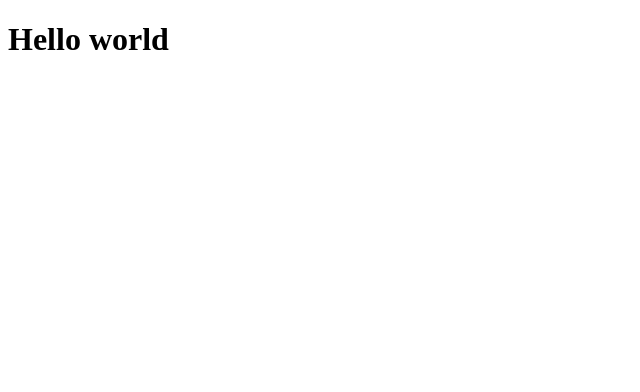
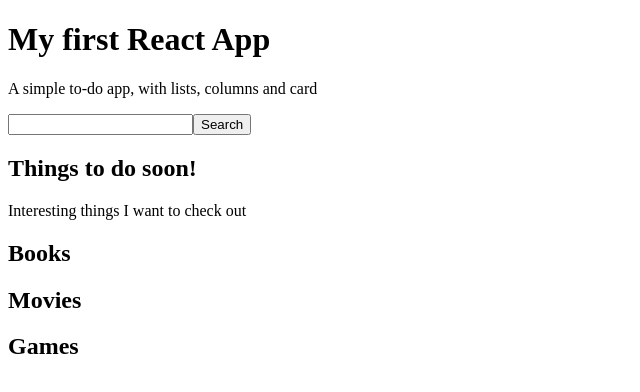
Before and after one commit to litewskidev/react-app, a JavaScript app: page / in a window 1280 px wide. Shown: the top 392 px of the page, without its empty margins (0-640 px from the left). Built offline with nearby package versions, Linux system fonts and the light colour scheme.

Commit message:
add basic structure & add sass

```diff
--- a/package.json
+++ b/package.json
@@ -9,6 +9,7 @@
     "react": "^18.2.0",
     "react-dom": "^18.2.0",
     "react-scripts": "5.0.1",
+    "sass": "^1.57.1",
     "web-vitals": "^2.1.4"
   },
   "scripts": {
--- a/src/App.js
+++ b/src/App.js
@@ -1,7 +1,15 @@
+import Hero from "./components/Hero/Hero";
+import List from "./components/List/List";
+import SearchForm from "./components/SearchForm/SearchForm";
+
 const App = () => {
   return (
-    <h1>Hello world</h1>
+    <div>
+      <Hero />
+      <SearchForm />
+      <List />
+    </div>
   );
 };
 
-export default App;
+export default App;;
--- /dev/null
+++ b/src/components/Hero/Hero.js
@@ -0,0 +1,10 @@
+const Hero = () => {
+  return (
+    <div>
+      <h1>My first React App</h1>
+      <p>A simple to-do app, with lists, columns and card</p>
+    </div>
+  );
+};
+
+export default Hero;
--- /dev/null
+++ b/src/components/List/List.js
@@ -0,0 +1,23 @@
+const List = () => {
+  return (
+    <div>
+      <header>
+        <h2>Things to do <span>soon!</span></h2>
+      </header>
+      <p>Interesting things I want to check out</p>
+      <section>
+        <article>
+          <h2>Books</h2>
+        </article>
+        <article>
+          <h2>Movies</h2>
+        </article>
+        <article>
+          <h2>Games</h2>
+        </article>
+      </section>
+    </div>
+  );
+};
+
+export default List;
--- /dev/null
+++ b/src/components/SearchForm/SearchForm.js
@@ -0,0 +1,10 @@
+const SearchForm = () => {
+  return (
+      <form>
+          <input type="text" />
+          <button>Search</button>
+      </form>
+  );
+};
+
+export default SearchForm;
```
Also changed, not shown: 1 other file (tests, documents, lock files or other folders).
